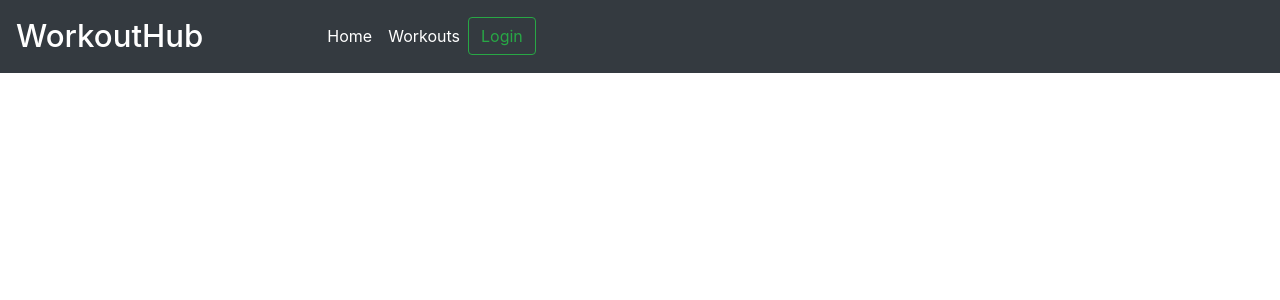
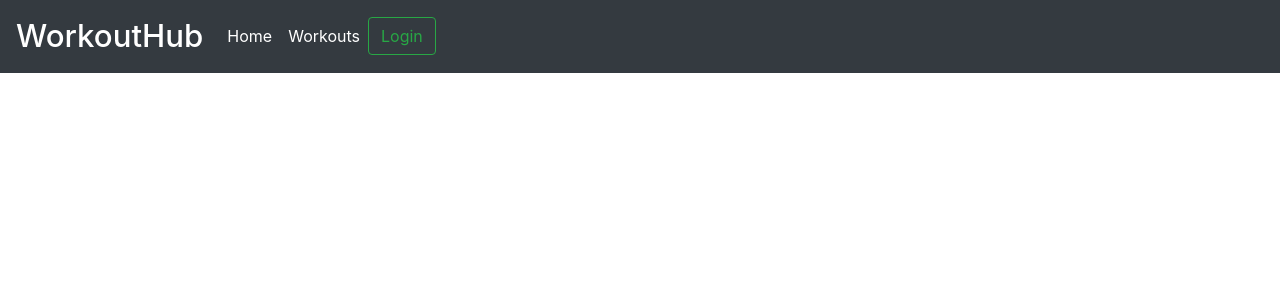
Before and after one commit to darrenrob25/workoutHub-Project, a Flask app: page / in a window 1280 px wide. Shown: the top 300 px of the page. Run offline with Flask 2, Linux system fonts and the light colour scheme; some libraries are stand-ins or nearby versions.

Commit message:
add: Changes to Bootstrap styling

```diff
--- a/workouthub/static/css/style.css
+++ b/workouthub/static/css/style.css
@@ -2,12 +2,3 @@
     font-size: 1.95rem;
     font-weight: 500;
 }
-
-.home-link{
-    margin-left: 100px;
-}
-
-
-.login-button{
-    margin-right: 2px;
-}
--- a/workouthub/templates/base.html
+++ b/workouthub/templates/base.html
@@ -9,22 +9,22 @@
 </head>
 <body>
 
-    <div class="navbar navbar-expand-md navbar-light bg-dark">
-        <a class="navbar-brand text-white logo-text" href="#">WorkoutHub</a>
+    <div class="navbar navbar-expand-md navbar-light bg-dark flex-row">
+        <a class="navbar-brand text-white logo-text d-flex justify-content-start" href="#">WorkoutHub</a>
         <button class="navbar-toggler" type="button" data-toggle="collapse" data-target="#navbarSupportedContent" aria-controls="navbarSupportedContent" aria-expanded="false" aria-label="Toggle navigation">
             <span class="navbar-toggler-icon"></span>
           </button>
           <div class="collapse navbar-collapse " id="navbarSupportedContent">
             <ul class="navbar-nav mr-auto">
               <li class="nav-item active">
-                <a class="nav-link text-white home-link" href="#">Home</a>
+                <a class="nav-link text-white home-link d-flex justify-content-center" href="#">Home</a>
               </li>
-              <li class="nav-item">
+              <li class="nav-item d-flex justify-content-between">
                 <a class="nav-link text-white" href="#">Workouts</a>
               </li>
 
               <form class="form-inline my-4 my-lg-0">
-                <button class="btn btn-outline-success my-2 my-sm-0 login-button" type="submit">Login</button>
+                <button class="btn btn-outline-success my-2 my-sm-0 login-button justify-content-end" type="submit">Login</button>
               </form>
     </div>
 
```
